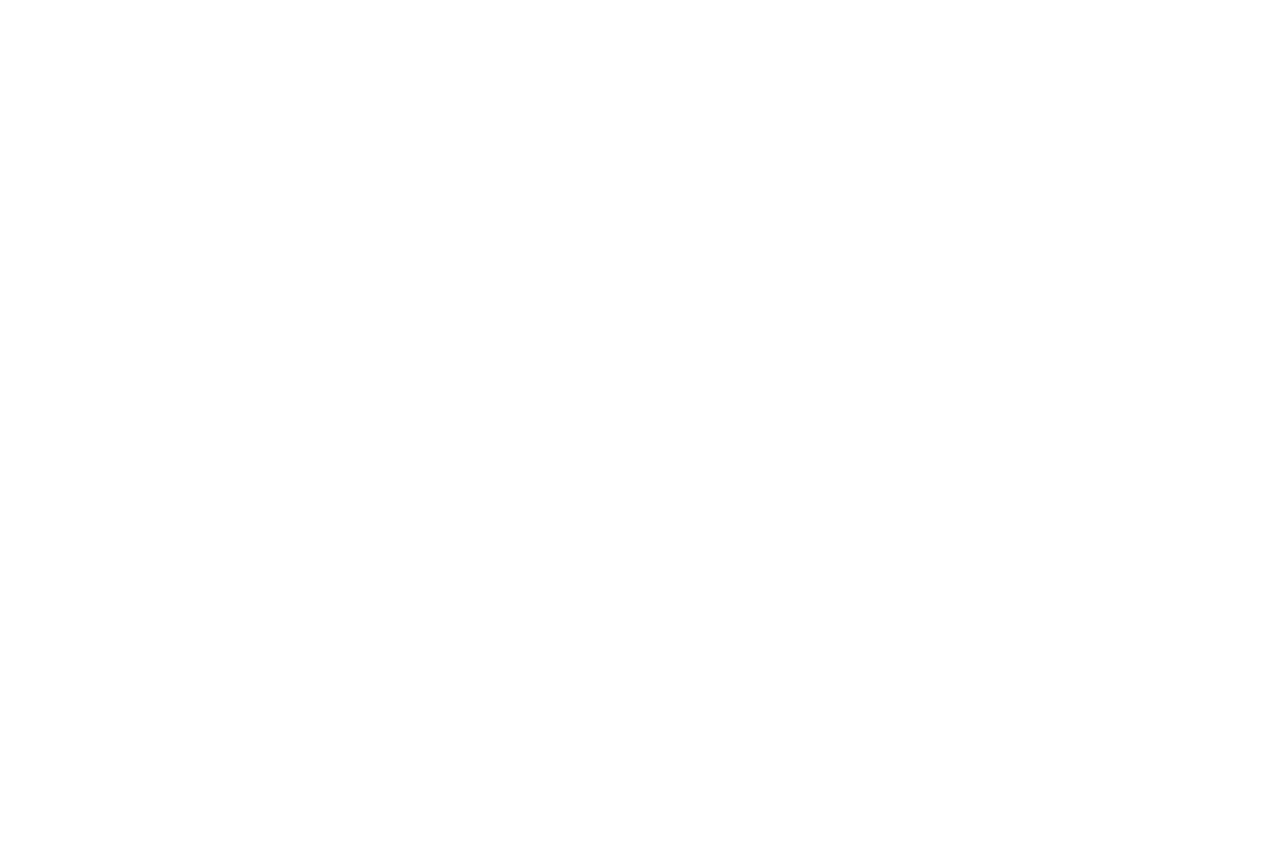
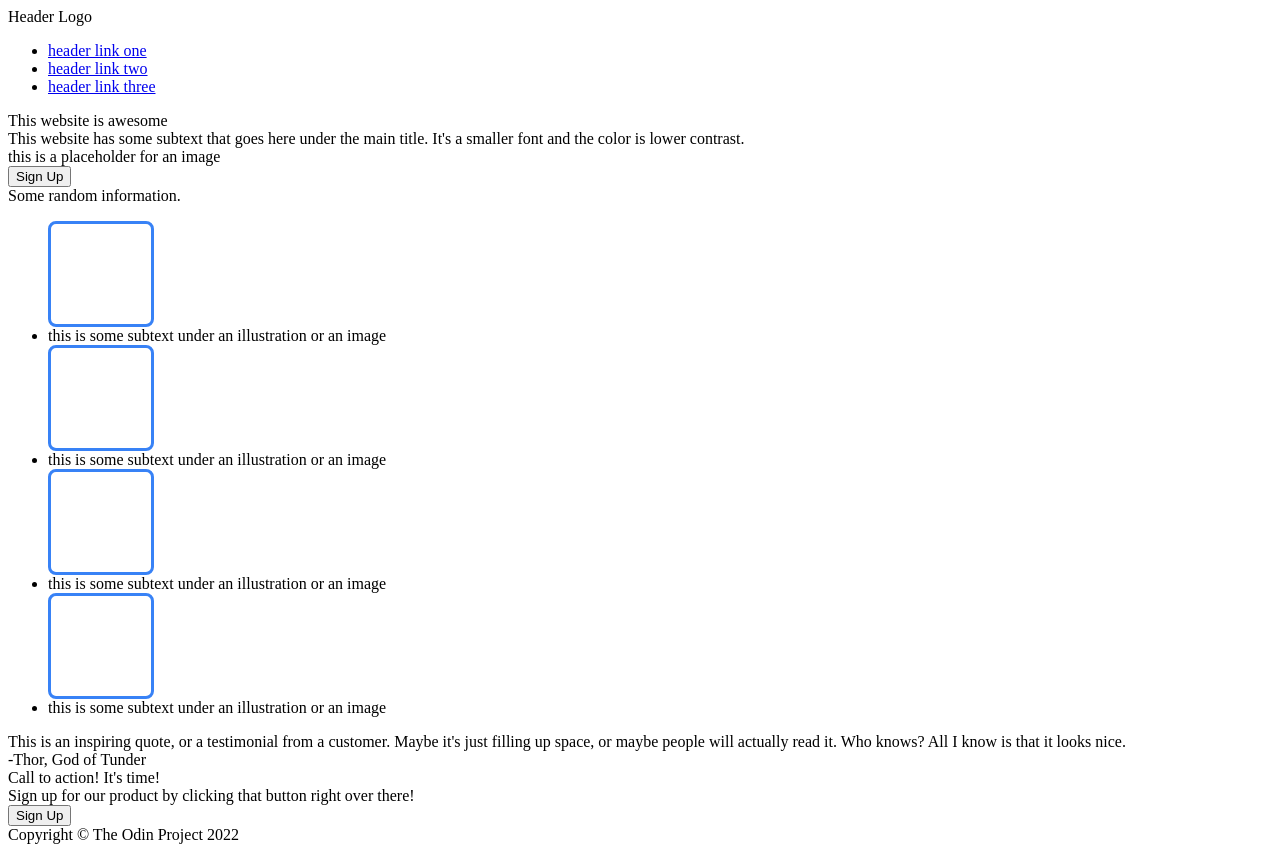
Before and after one commit to yeevern/odin-landing-page, a plain HTML site: page index.html in a window 1280 px wide. Before the commit the page ends 800 px from the top, so only its background shows below. Drawn offline with Linux system fonts and the light colour scheme.

Commit message:
add design templete

```diff
--- a/index.html
+++ b/index.html
@@ -5,8 +5,55 @@
     <meta http-equiv="X-UA-Compatible" content="IE=edge">
     <meta name="viewport" content="width=device-width, initial-scale=1.0">
     <title>Landing Page</title>
+    <link rel="stylesheet" href="style.css">
 </head>
 <body>
+    <div class="welcome">
+        <div class="header">
+            <div class="logo">Header Logo</div>
+            <ul class="links">
+                <li><a href="#">header link one</a></li>
+                <li><a href="#">header link two</a></li>
+                <li><a href="#">header link three</a></li>
+            </ul>
+        </div>
+        <div class="sub-welcome">
+            <div class="headings">This website is awesome</div>
+            <div class="text">This website has some subtext that goes here under the main title. It's a smaller font and the color is lower contrast.</div>
+            <div class="text">this is a placeholder for an image</div>
+            <div class="button-one">
+                <button>Sign Up</button>
+            </div>
+        </div>
+    </div>
 
+    <div class="content">
+        <div class="info">
+            <div class="medium headings">Some random information.</div>
+            <ul class="info-cards">
+                <li><div class="card"></div><div class="text">this is some subtext under an illustration or an image</div></li>
+                <li><div class="card"></div><div class="text">this is some subtext under an illustration or an image</div></li>
+                <li><div class="card"></div><div class="text">this is some subtext under an illustration or an image</div></li>
+                <li><div class="card"></div><div class="text">this is some subtext under an illustration or an image</div></li>
+            </ul>
+        </div>
+
+        <div class="quotes">
+            <div class="quote">This is an inspiring quote, or a testimonial from a customer. Maybe it's just filling up space, or maybe people will actually read it. Who knows? All I know is that it looks nice.</div>
+            <div class="author">-Thor, God of Tunder</div>
+        </div>
+
+        <div class="action">
+            <div class="title">Call to action! It's time!</div>
+            <div class="text">Sign up for our product by clicking that button right over there!</div>
+            <div class="action-button">
+                <button>Sign Up</button>
+            </div>
+        </div>
+    </div>
+
+    <div class="footer">
+        Copyright © The Odin Project 2022
+    </div>
 </body>
 </html>
--- a/style.css
+++ b/style.css
@@ -0,0 +1,6 @@
+.card {
+    width: 100px;
+    height: 100px;
+    border: 3px solid #3882f6;
+    border-radius: 8px;
+}
```
